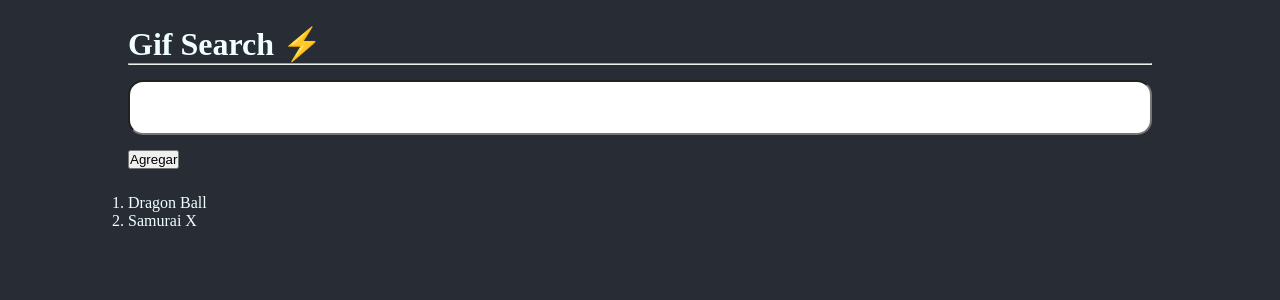
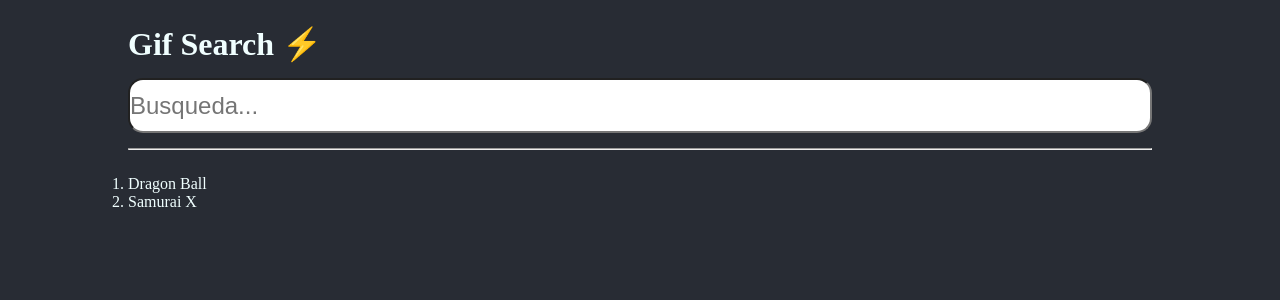
Before and after one commit to CristhianDaza/gif-search, a React (Create React App) app: page / in a window 1280 px wide. Shown: the top 300 px of the page. Built offline with nearby package versions, Linux system fonts and the light colour scheme.

Commit message:
Creando componente AddCategory

```diff
--- a/src/GifApp.jsx
+++ b/src/GifApp.jsx
@@ -1,18 +1,17 @@
 import React, { useState } from 'react';
+import { AddCategory } from './components/AddCategory';
 
 const GifApp = () => {
-  // const categories = ['Dragon Ball', 'Samurai X']
+  // const handleAdd = () => {
+  //   setCategories(['Hunter', ...categories])
+  // }
   const [categories, setCategories] = useState(['Dragon Ball', 'Samurai X'])
-  const handleAdd = () => {
-    setCategories(['Hunter', ...categories])
-  }
 
   return (
     <>
       <h1>Gif Search ⚡</h1>
+      <AddCategory />
       <hr/>
-      <input id="texto" type="text"/>
-      <button onClick={handleAdd}>Agregar</button>
       <ol>
         {
           categories.map(categorie => {
--- /dev/null
+++ b/src/components/AddCategory.jsx
@@ -0,0 +1,25 @@
+import React, { useState } from 'react'
+
+export const AddCategory = () => {
+  const [inputValue, setInputValue] = useState('')
+
+  const handleInputChange = (e) => {
+    setInputValue(e.target.value)
+  }
+
+  const handleSubmit = e => {
+    e.preventDefault()
+  }
+
+  return (
+    <form onSubmit={handleSubmit}>
+      <input
+        type="text"
+        value={inputValue}
+        onChange={ handleInputChange}
+        placeholder="Busqueda..."
+
+      />
+    </form>
+  )
+}
```
Also changed, not shown: 1 other file (tests, documents, lock files or other folders).
